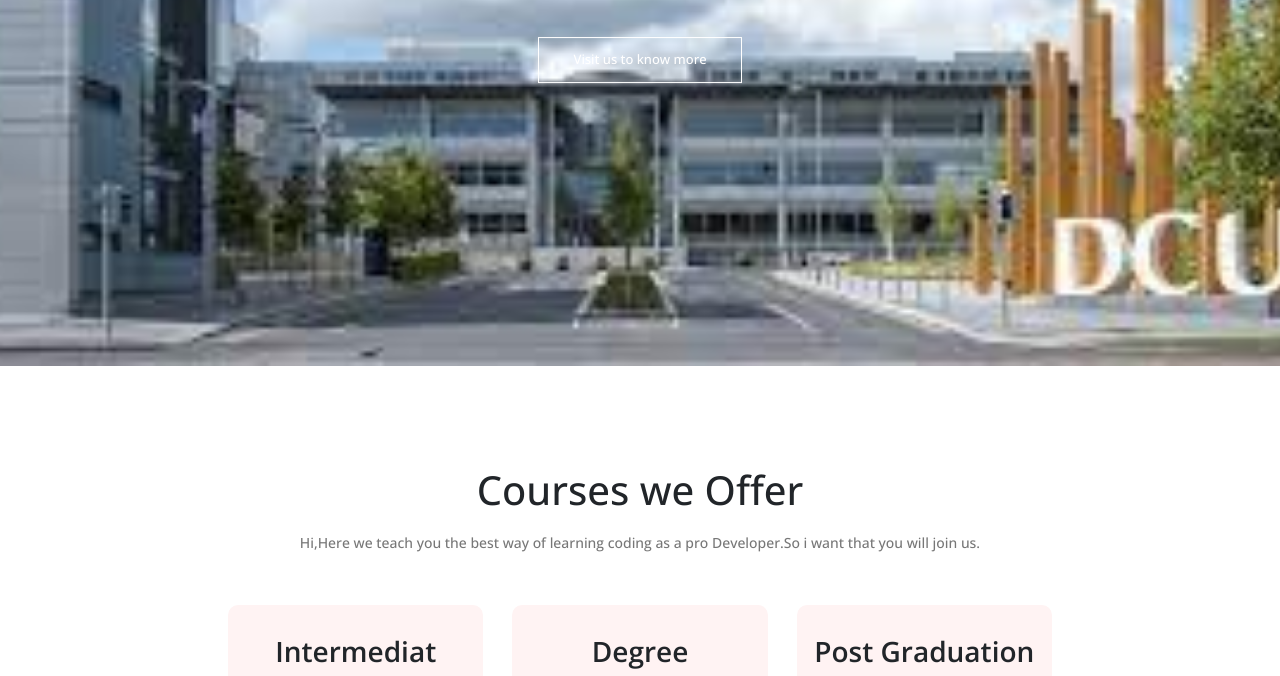
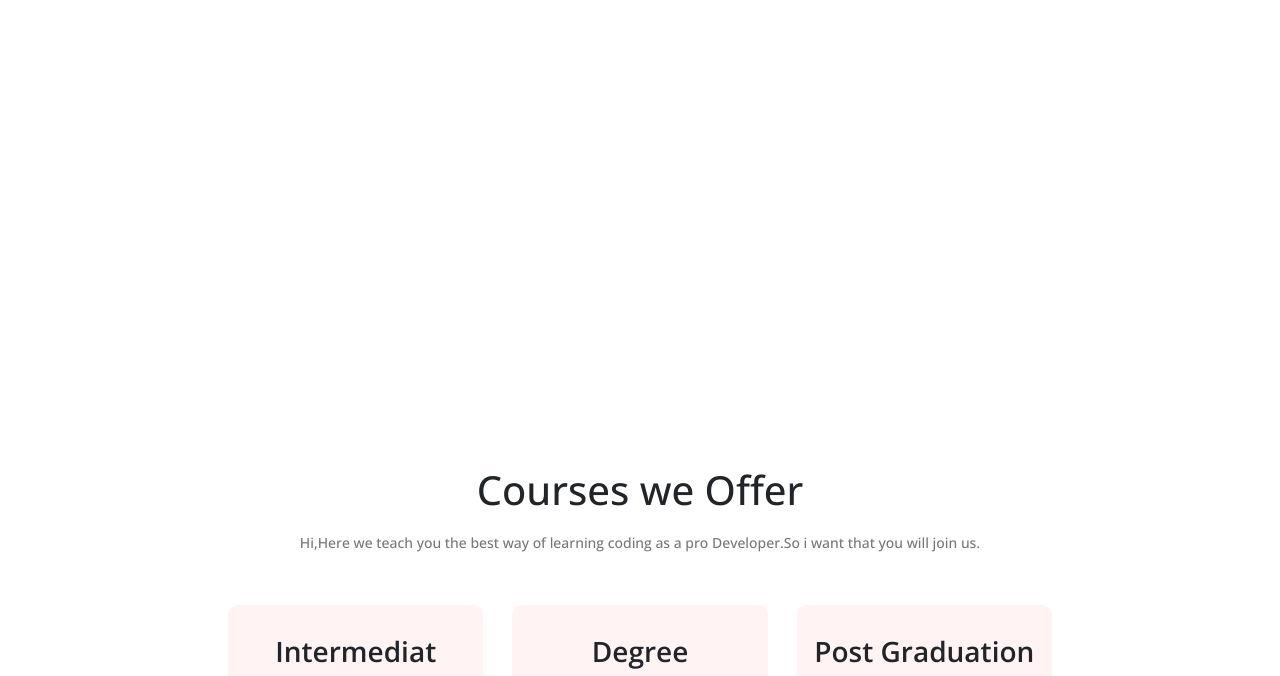
Before and after one commit to malikahtsham/uni, a plain HTML site: page index.html in a window 1280 px wide. Shown: the part 434-1110 px from the top of the page. Drawn offline with nearby package versions, Linux system fonts and the light colour scheme.

Commit message:
Update style.css

```diff
--- a/style.css
+++ b/style.css
@@ -6,7 +6,7 @@
 .Header{
     width: 100%;
     min-height: 100vh;
-    background-image: url(web\ img.jpg);
+    background-image: url(jane-last-k60YOEjB75k-unsplash);
     background-position: center;
     background-size: cover;
     position: relative;
```
